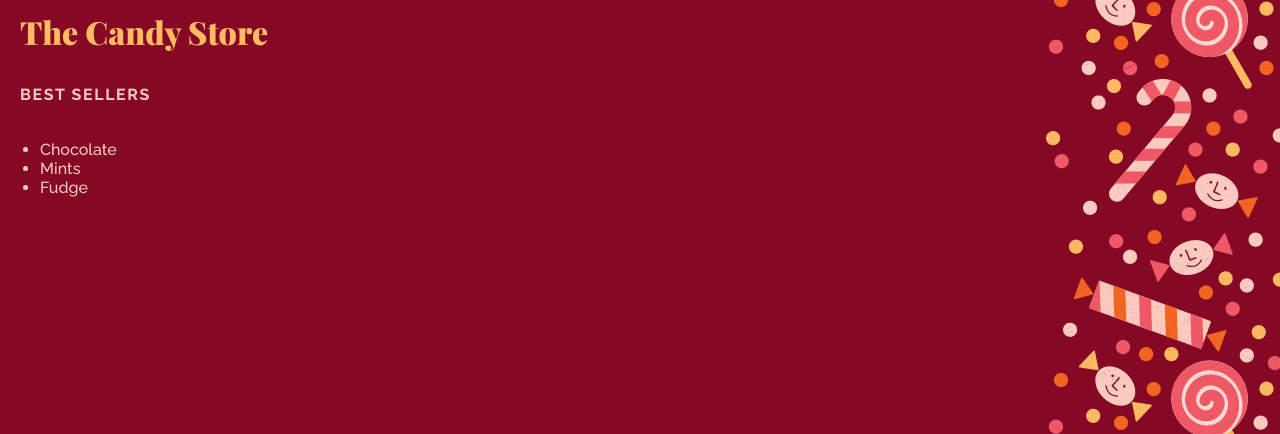
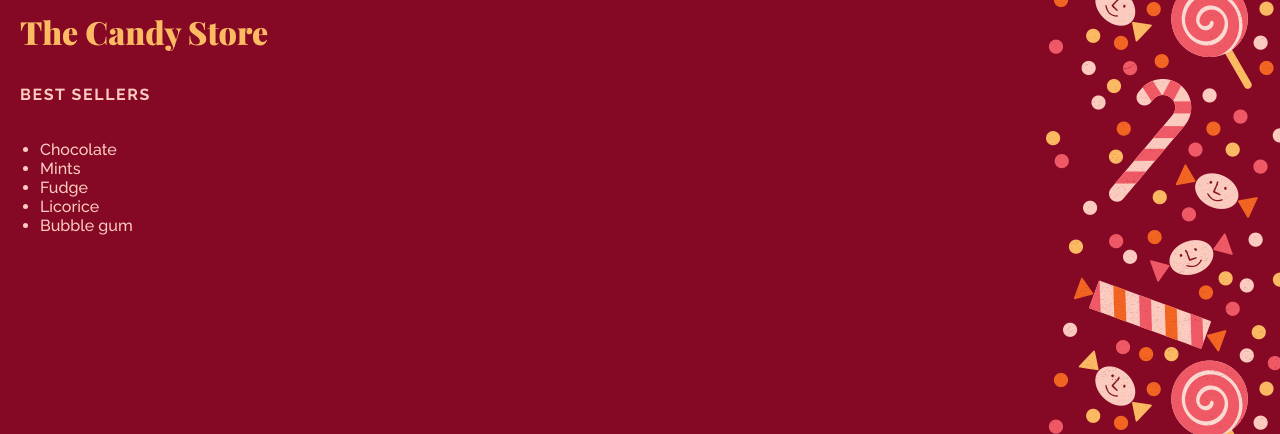
Before and after one commit to michiwo1/introductionToPhpChapter1TryItems, a PHP site: page /section_a/c01/indexed-arrays.php in a window 1280 px wide. Shown: the top 434 px of the page. Run offline with PHP 8.4, Linux system fonts and the light colour scheme.

Commit message:
Add page41 TRY

```diff
--- a/phpbook/section_a/c01/indexed-arrays.php
+++ b/phpbook/section_a/c01/indexed-arrays.php
@@ -1,6 +1,6 @@
 <?php
-$best_sellers = ['Chocolate', 'Mints', 'Fudge',
-    'Bubble gum', 'Toffee', 'Jelly beans',];
+$best_sellers = ['Chocolate', 'Mints', 'Fudge', 'Licorice',
+'Bubble gum', 'Toffee', 'Jelly beans',];
 ?>
 <!DOCTYPE html>
 <html>
@@ -15,6 +15,8 @@ $best_sellers = ['Chocolate', 'Mints', 'Fudge',
       <li><?php echo $best_sellers[0]; ?></li>
       <li><?php echo $best_sellers[1]; ?></li>
       <li><?php echo $best_sellers[2]; ?></li>
+      <li><?php echo $best_sellers[3]; ?></li>
+      <li><?php echo $best_sellers[4]; ?></li>
     </ul>
   </body>
 </html>
```
